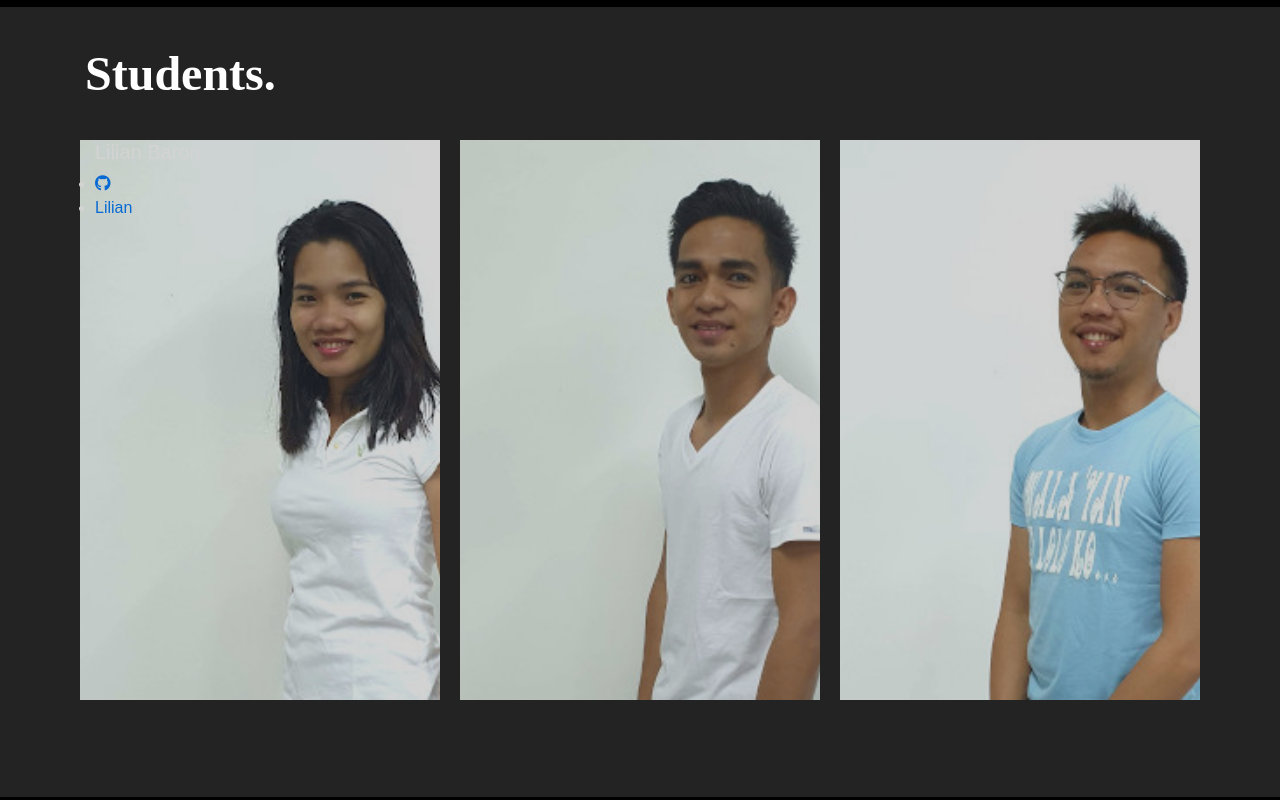
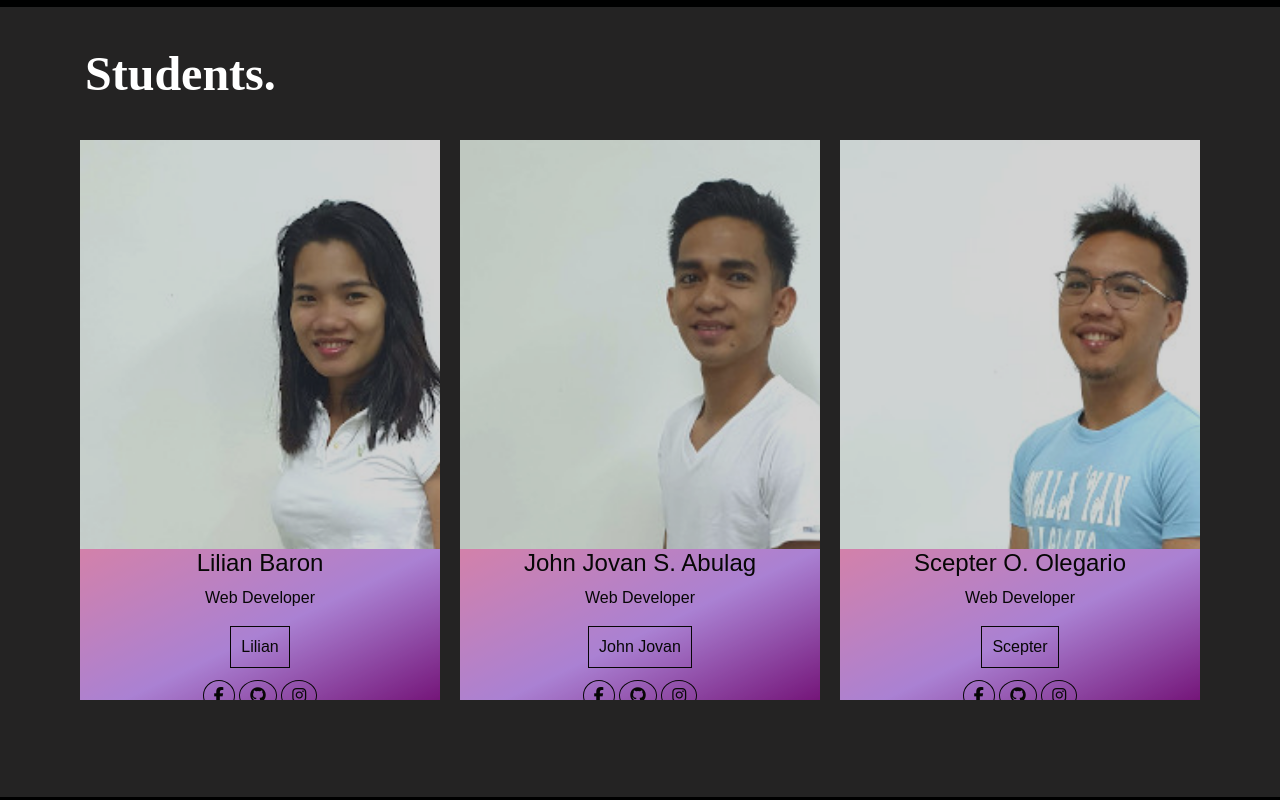
Before and after one commit to johnjovan/Website, a plain HTML site: page ITTC-Student.html in a window 1280 px wide. Shown: the part 1339-2139 px from the top of the page. Drawn offline with nearby package versions, Linux system fonts and the light colour scheme; a web font is replaced by a local one.

Commit message:
ITTC Student

```diff
--- a/ITTC-Student.html
+++ b/ITTC-Student.html
@@ -27,7 +27,7 @@
             <nav>
                 <ul>
                     <li><a href="#" id="active" class="menu-item">Home<span id="shome"></span></a></li>
-                    <li><a href="#" class="menu-item">Student<span></span></a></li>
+                    <li><a href="#students" class="menu-item">Student<span></span></a></li>
                     <li><a href="#" class="menu-item">Lesson<span></span></a></li>
                     <li><a href="#" class="menu-item">Board<span></span></a></li>
                     <li><a href="#" class="menu-item">Contact<span></span></a></li>
@@ -114,18 +114,53 @@
                         <div id="Lilian" class="col-sm">
                             <!-- TODO -->
                             <div id="lilian-account">
-                                <h5>Lilian Baron</h5>
                                 <ul>
-                                    <li><a href="#"><i class="fab fa-github"></i></a></li>
-                                    <li><a href="#" type="button">Lilian</a></li>
+                                    <h4>Lilian Baron</h4>
+                                    <p>Web Developer</p>
+                                    <li><a href="#" class="index" type="button">Lilian</a></li>
+                                </ul>
+                                <ul>
+                                    <li>
+                                        <a href="#"><i class="fab fa-facebook-f"></i></a>
+                                        <a href="#"><i class="fab fa-github"></i></a>
+                                        <a href="#"><i class="fab fa-instagram"></i></a>
+                                    </li>
                                 </ul>
                             </div>
                         </div>
                         <div id="Jovan" class="col-sm">
                             <!-- TODO -->
+                            <div id="jovan-account">
+                                <ul>
+                                    <h4>John Jovan S. Abulag</h4>
+                                    <p>Web Developer</p>
+                                    <li><a href="#" class="index" type="button">John Jovan</a></li>
+                                </ul>
+                                <ul>
+                                    <li>
+                                        <a href="#"><i class="fab fa-facebook-f"></i></a>
+                                        <a href="#"><i class="fab fa-github"></i></a>
+                                        <a href="#"><i class="fab fa-instagram"></i></a>
+                                    </li>
+                                </ul>
+                            </div>
                         </div>
                         <div id="Scepter" class="col-sm">
                             <!-- TODO -->
+                            <div id="scepter-account">
+                                <ul>
+                                    <h4>Scepter O. Olegario</h4>
+                                    <p>Web Developer</p>
+                                    <li><a href="#" class="index" type="button">Scepter</a></li>
+                                </ul>
+                                <ul>
+                                    <li>
+                                        <a href="#"><i class="fab fa-facebook-f"></i></a>
+                                        <a href="#"><i class="fab fa-github"></i></a>
+                                        <a href="#"><i class="fab fa-instagram"></i></a>
+                                    </li>
+                                </ul>
+                            </div>
                         </div>
                     </div>
                 </div>
--- a/style/ITTC-Student.css
+++ b/style/ITTC-Student.css
@@ -579,6 +579,24 @@ nav .close.active {
   margin: 18px 18px 18px 0;
 }
 
+#sectoin2-2 #profile ul li {
+  list-style-type: none;
+}
+
+#sectoin2-2 #profile ul li a {
+  text-decoration: none;
+  color: black;
+  padding: 6px 10px;
+  border: 1px solid black;
+  border-radius: 50%;
+}
+
+#sectoin2-2 #profile .index {
+  padding: 8px 10px;
+  border: 1px solid black;
+  border-radius: 0;
+}
+
 #sectoin2-2 #profile #Lilian {
   background-image: url("../Images/st01.jpg");
   background-size: cover;
@@ -586,6 +604,23 @@ nav .close.active {
   opacity: .8;
   height: 70vh;
   margin: 20px 10px;
+  padding: 0;
+  overflow: hidden;
+}
+
+#sectoin2-2 #profile #Lilian #lilian-account {
+  position: relative;
+  text-align: center;
+  background: linear-gradient(to top left, purple 0%, #cc99ff 50%, #ff99cc 100%);
+  height: 172px;
+  color: black;
+  bottom: -73%;
+  transition: .5s ease-in-out;
+}
+
+#sectoin2-2 #profile #Lilian:hover #lilian-account {
+  bottom: -63%;
+  transition: .5s ease-in-out;
 }
 
 #sectoin2-2 #profile #Jovan {
@@ -595,6 +630,23 @@ nav .close.active {
   opacity: .8;
   height: 70vh;
   margin: 20px 10px;
+  padding: 0;
+  overflow: hidden;
+}
+
+#sectoin2-2 #profile #Jovan #jovan-account {
+  position: relative;
+  text-align: center;
+  background: linear-gradient(to top left, purple 0%, #cc99ff 50%, #ff99cc 100%);
+  height: 172px;
+  color: black;
+  bottom: -73%;
+  transition: .5s ease-in-out;
+}
+
+#sectoin2-2 #profile #Jovan:hover #jovan-account {
+  bottom: -63%;
+  transition: .5s ease-in-out;
 }
 
 #sectoin2-2 #profile #Scepter {
@@ -604,6 +656,23 @@ nav .close.active {
   opacity: .8;
   height: 70vh;
   margin: 20px 10px;
+  padding: 0;
+  overflow: hidden;
+}
+
+#sectoin2-2 #profile #Scepter #scepter-account {
+  position: relative;
+  text-align: center;
+  background: linear-gradient(to top left, purple 0%, #cc99ff 50%, #ff99cc 100%);
+  height: 172px;
+  color: black;
+  bottom: -73%;
+  transition: .5s ease-in-out;
+}
+
+#sectoin2-2 #profile #Scepter:hover #scepter-account {
+  bottom: -63%;
+  transition: .5s ease-in-out;
 }
 
 /* TODO LATER */
```
